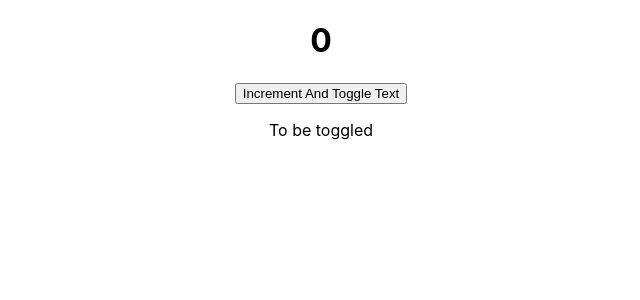
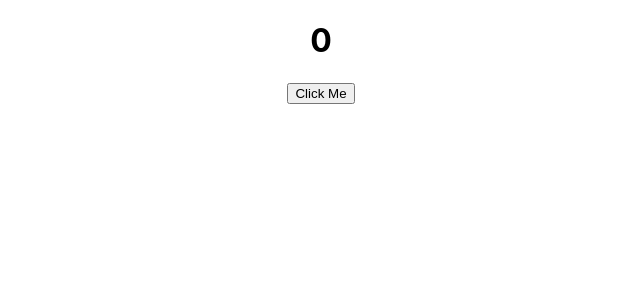
Before and after one commit to ItzhakLevy1/React-Hooks, a React (Create React App) app: page / in a window 1280 px wide. Shown: the top 300 px of the page, without its empty margins (319-959 px from the left). Built offline with nearby package versions, Linux system fonts and the light colour scheme; the HTML template or start-up script is replaced by a standard one.

Commit message:
An example of toggling text and a counter using useReducer INSTEAD OF USING useState

```diff
--- a/src/App.js
+++ b/src/App.js
@@ -1,5 +1,5 @@
 import './App.css';
-import StateTutorial from './UseState/StateTutorial';
+import StateTutorial from './UseState/ReducerTutorial';
 
 function App() {
   return (
--- /dev/null
+++ b/src/UseState/ReducerTutorial.js
@@ -0,0 +1,36 @@
+import React, { useReducer } from "react";
+
+const reducer = (state, action) => {
+  switch (action.type) {
+    case "increment":
+      return { ...state, count: state.count + 1 };
+    case "toggleShowText":
+      return { ...state, showText: !state.showText };
+    default:
+      return state;
+  }
+};
+
+const ReducerTutorial = () => {
+  const [state, dispatch] = useReducer(reducer, {
+    count: 0,
+    showText: false,
+  });
+
+  return (
+    <div>
+      <h1>{state.count}</h1>
+      <button
+        onClick={() => {
+          dispatch({ type: "increment" });
+          dispatch({ type: "toggleShowText" });
+        }}
+      >
+        Click Me
+      </button>
+      {state.showText && <p>To be toggled</p>}
+    </div>
+  );
+};
+
+export default ReducerTutorial;
--- a/src/UseState/StateTutorial.js
+++ /dev/null
@@ -1,22 +0,0 @@
-import React, { useState } from "react";
-
-const StateTutorial = () => {
-  const [count, setCount] = useState(0);
-  const [showText, setShowText] = useState(true);
-
-  const handleCounterAndText = () => {
-    // Using functional updates to ensure the latest state is used, even if updates are batched or delayed
-    setCount((count) => count + 1);
-    setShowText((showText) => !showText);
-  };
-
-  return (
-    <div>
-      <h1>{count}</h1>
-      <button onClick={handleCounterAndText}>Increment And Toggle Text</button>
-      {showText && <p>To be toggled</p>}
-    </div>
-  );
-};
-
-export default StateTutorial;
```
